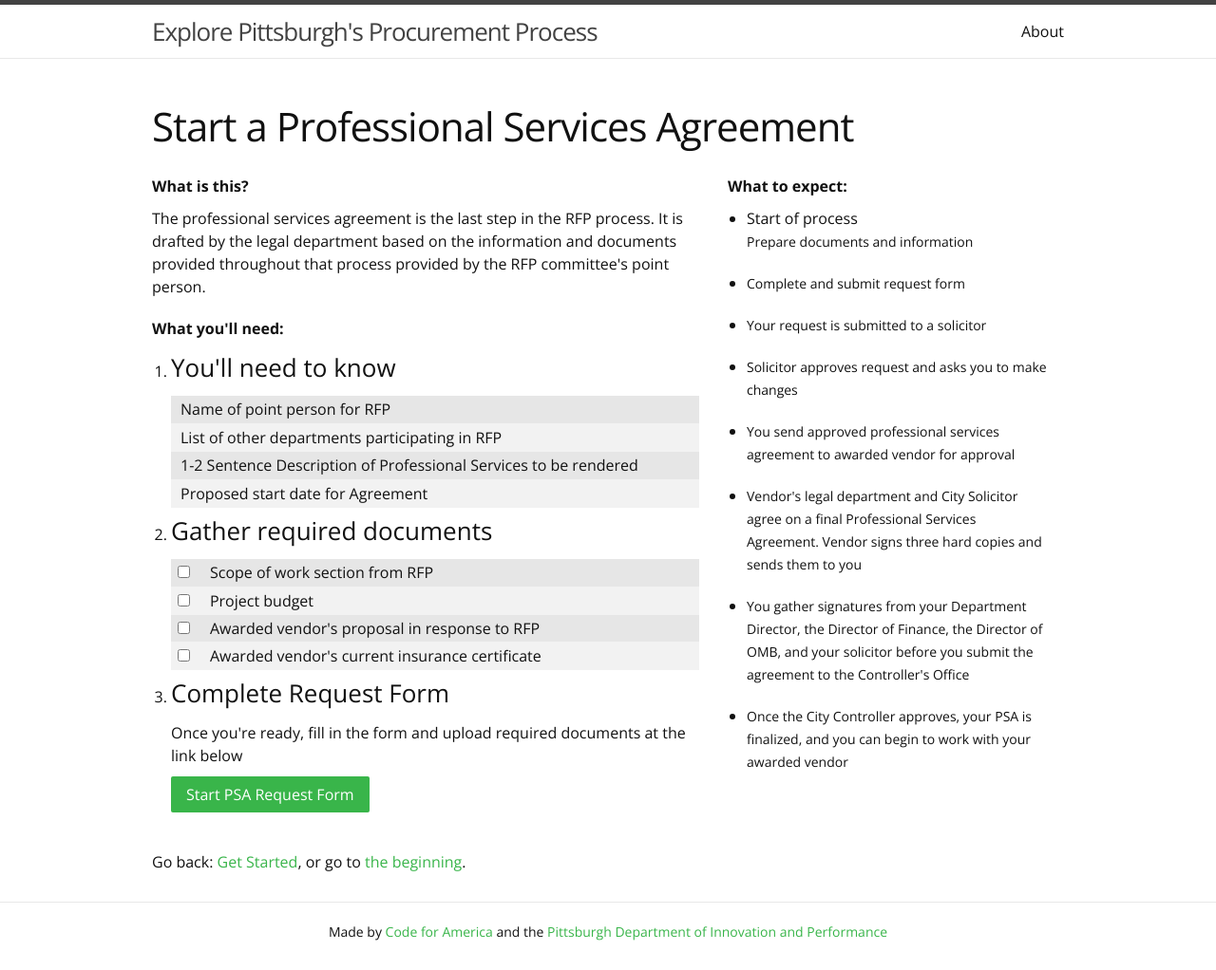
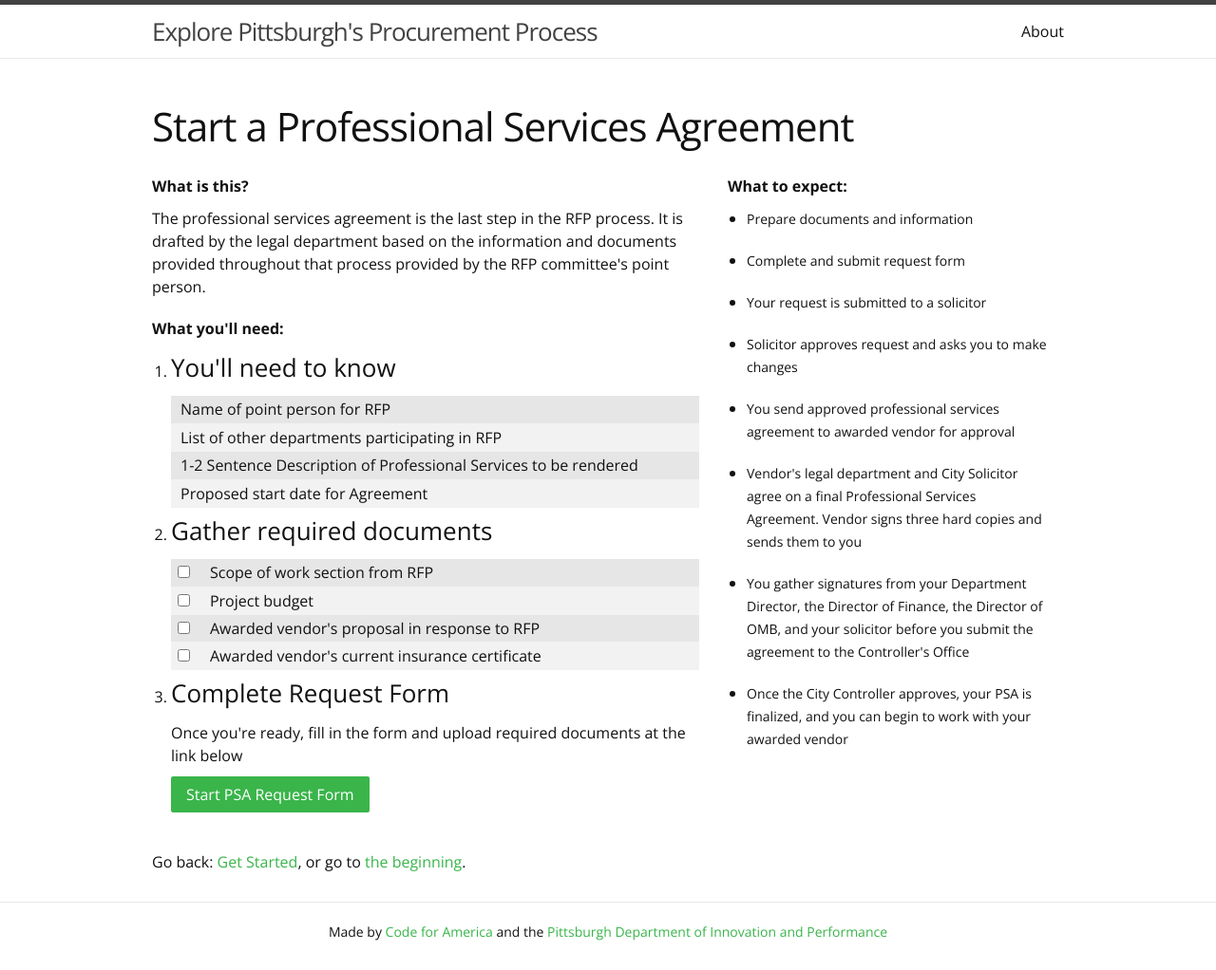
Before and after one commit to codeforamerica/pittsburgh-procurement-explorer, a Jekyll site: the page built from _posts/2015-01-01-start-a-contract.md, in a window 1280 px wide. Shown: the whole page at 95% size. Built offline with Jekyll 4.4.1, drawn with Linux system fonts in a browser that asks for light colours.

Commit message:
removed title from start a contract page

```diff
--- a/_posts/2015-01-01-start-a-contract.md
+++ b/_posts/2015-01-01-start-a-contract.md
@@ -41,7 +41,6 @@ steps:
     button_text: Start PSA Request Form
 timeline:
   -
-    title: "Start of process"
     body: "Prepare documents and information"
   -
     body: "Complete and submit request form"
```
